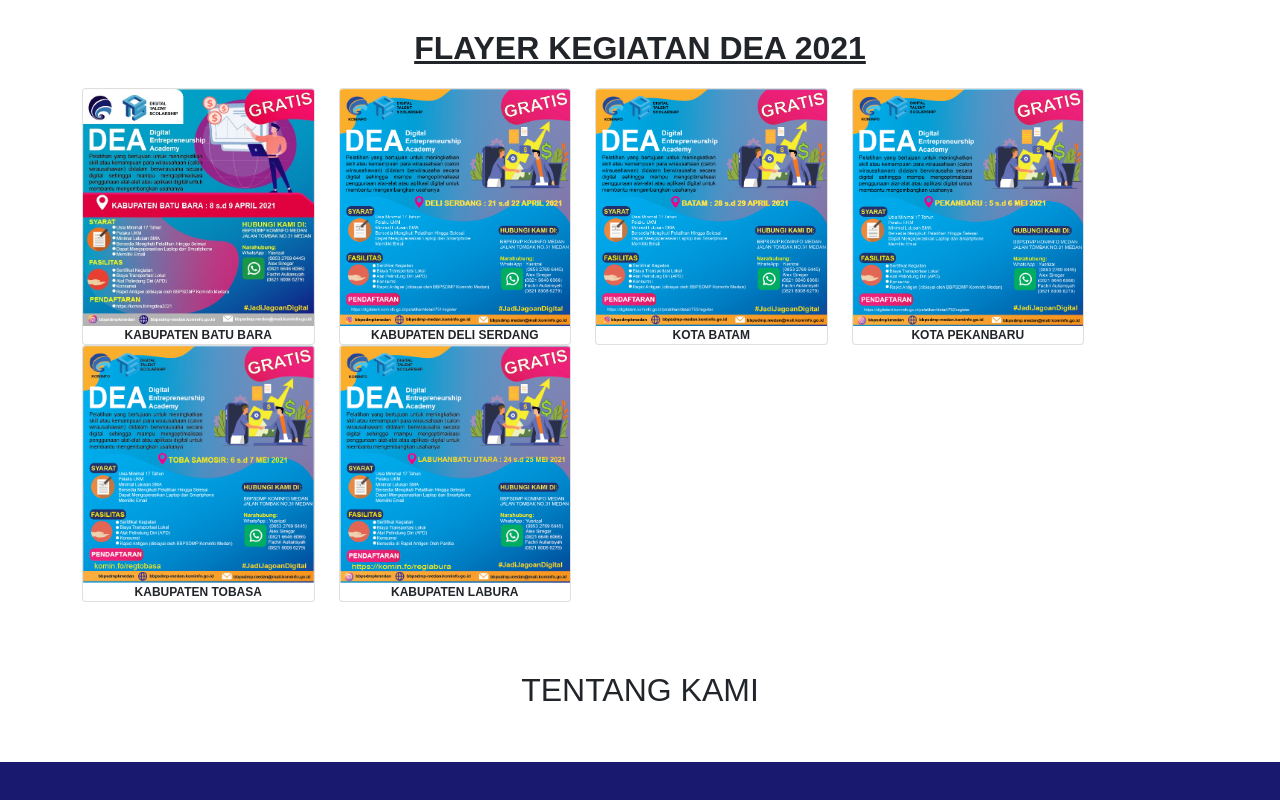
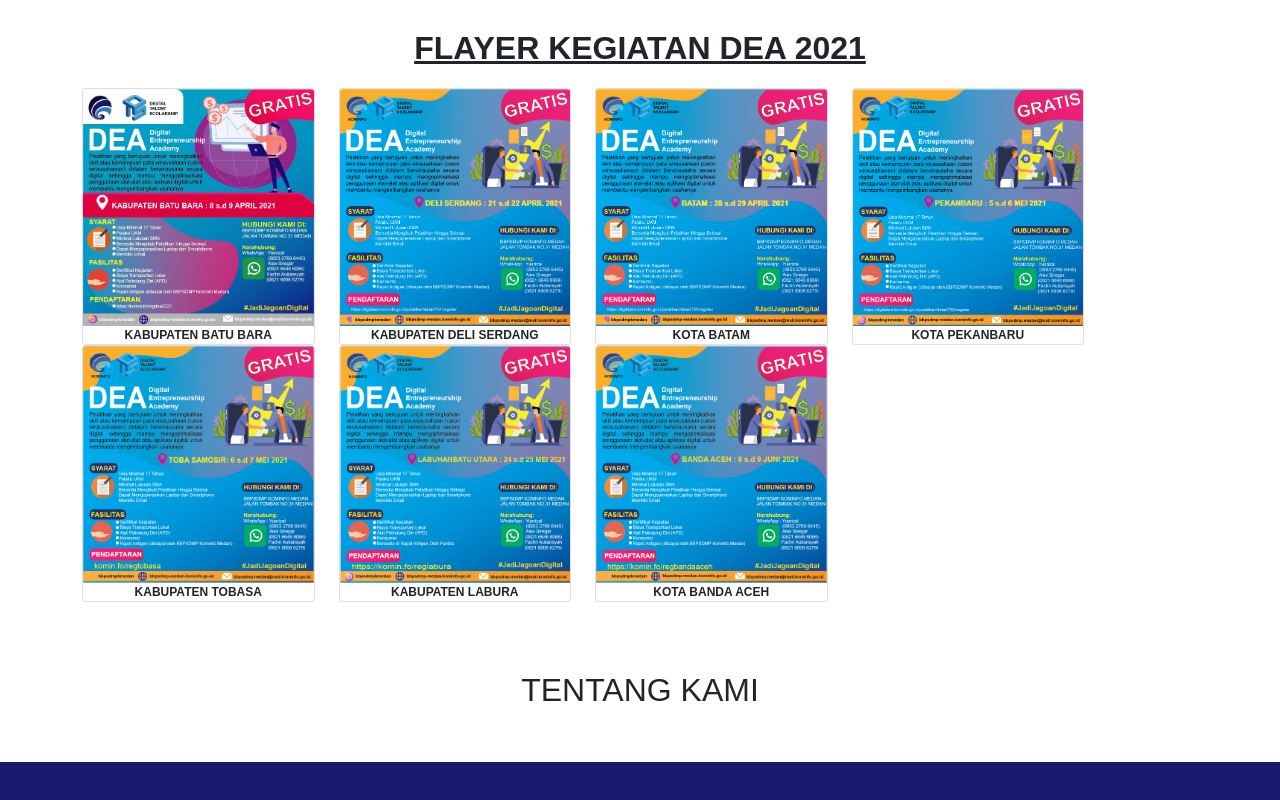
Before and after one commit to bbpsdmpk-mdn/bbpsdmpk-mdn.github.io, a plain HTML site: page index.html in a window 1280 px wide. Shown: the part 522-1322 px from the top of the page. Drawn offline with nearby package versions, Linux system fonts and the light colour scheme.

Commit message:
add flayer banda aceh

```diff
--- a/index.html
+++ b/index.html
@@ -131,6 +131,13 @@
         <div class="card-text card-title text-center fw-bold">KABUPATEN LABURA</div>
       </div>
       </div>
+
+      <div class="col-2">
+      <div class="card" style="width: 100%;">
+        <img src="image/BANDA ACEH.png" class="card-img-top" alt="">
+        <div class="card-text card-title text-center fw-bold">KOTA BANDA ACEH</div>
+      </div>
+      </div>
   </div>
 </div>
 </section>
```
Also changed, not shown: image/BANDA ACEH.png (added).
